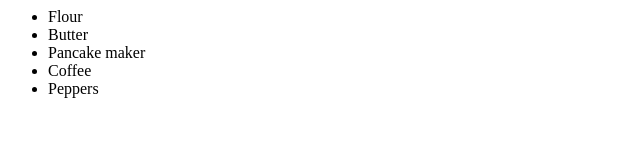
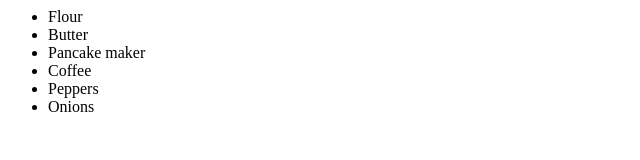
Before and after one commit to carmenalbu/testForGithub, a plain HTML site: page index.html in a window 1280 px wide. Shown: the full height of the page, 0-640 px from the left. Drawn offline with Linux system fonts and the light colour scheme.

Commit message:
commited again

```diff
--- a/index.html
+++ b/index.html
@@ -8,6 +8,7 @@
 		<li>Pancake maker</li>
 		<li>Coffee</li>
 		<li>Peppers</li>
+		<li>Onions</li>
 	</ul>
 </body>
 </html>
```
